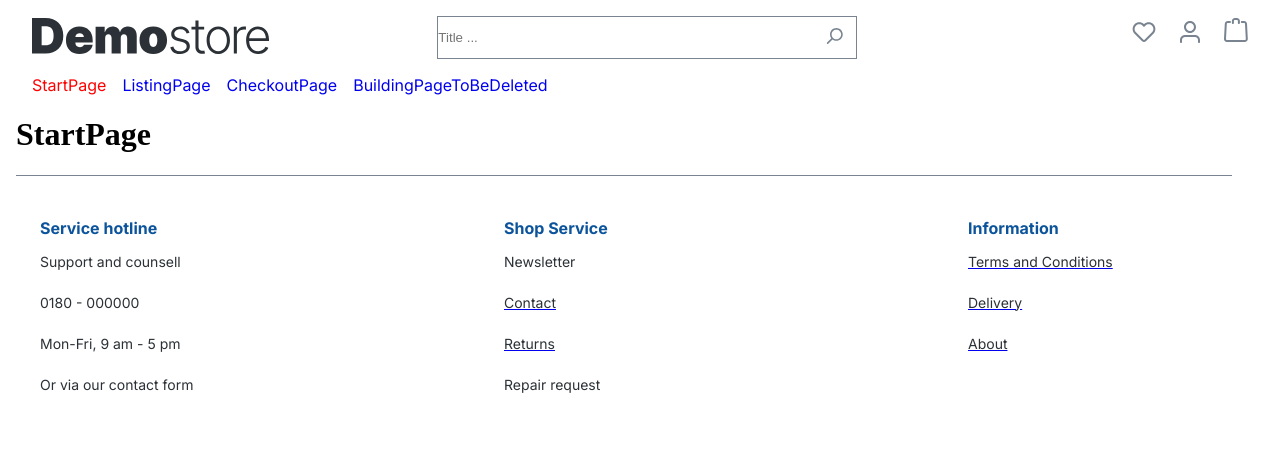
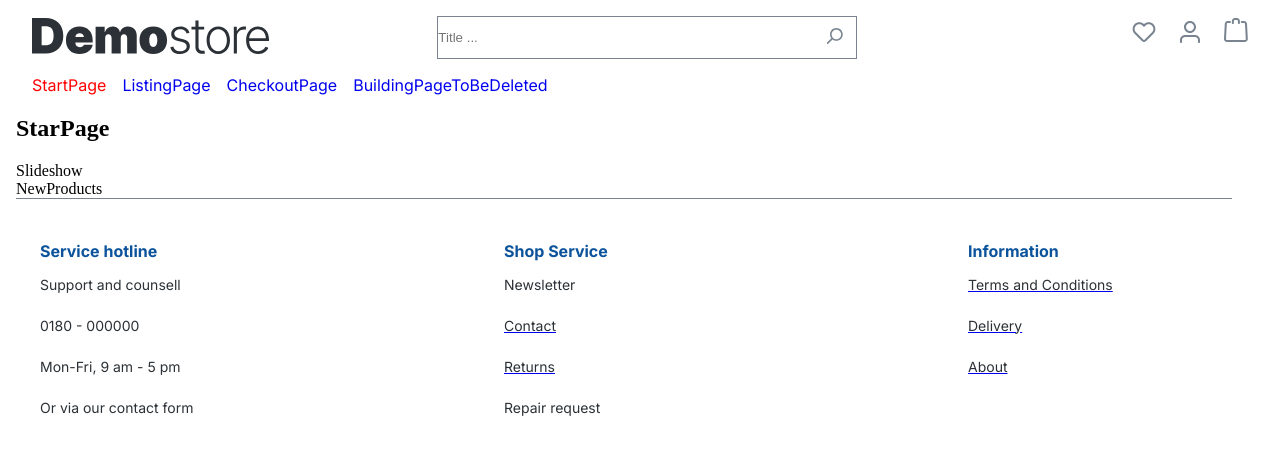
Before and after one commit to EmperorBlizzard/Frontend2Assignment, a React (Vite) app in the folder Frontend2Assignment/: page / in a window 1280 px wide. Shown: the top 454 px of the page. Built offline with nearby package versions, Linux system fonts and the light colour scheme.

Commit message:
Started with startPage layout

```diff
--- a/Frontend2Assignment/src/Pages/StartPage.jsx
+++ b/Frontend2Assignment/src/Pages/StartPage.jsx
@@ -1,12 +1,15 @@
 import React from "react"
 import Header from "../components/sections/Header"
 import Footer from "../components/sections/Footer"
+import StartPageContainer from "../components/sections/startPage/sections/StartPageContainer"
+import styles from "../styling/StartPageStyle.module.css"
 
 function StartPage() {
   return (
     <div>
       <Header />
-      <h1>StartPage</h1>
+        <h2>StarPage</h2>
+        <StartPageContainer />
       <Footer />
     </div>
   )
--- /dev/null
+++ b/Frontend2Assignment/src/components/sections/startPage/individuals/NewProducts.jsx
@@ -0,0 +1,10 @@
+import React from 'react'
+import styles from "../../../../styling/StartPageStyle.module.css"
+
+function NewProducts() {
+  return (
+    <div>NewProducts</div>
+  )
+}
+
+export default NewProducts
--- /dev/null
+++ b/Frontend2Assignment/src/components/sections/startPage/individuals/Slideshow.jsx
@@ -0,0 +1,10 @@
+import React from 'react'
+import styles from "../../../../styling/StartPageStyle.module.css"
+
+function Slideshow() {
+  return (
+    <div>Slideshow</div>
+  )
+}
+
+export default Slideshow
--- /dev/null
+++ b/Frontend2Assignment/src/components/sections/startPage/sections/StartPageContainer.jsx
@@ -0,0 +1,15 @@
+import React from 'react'
+import styles from "../../../../styling/StartPageStyle.module.css"
+import Slideshow from '../individuals/Slideshow'
+import NewProducts from '../individuals/NewProducts'
+
+function StartPageContainer() {
+  return (
+    <div>
+      <Slideshow />
+      <NewProducts />
+    </div>
+  )
+}
+
+export default StartPageContainer
```
Also changed, not shown: Frontend2Assignment/src/styling/StartPageStyle.module.css (added).
